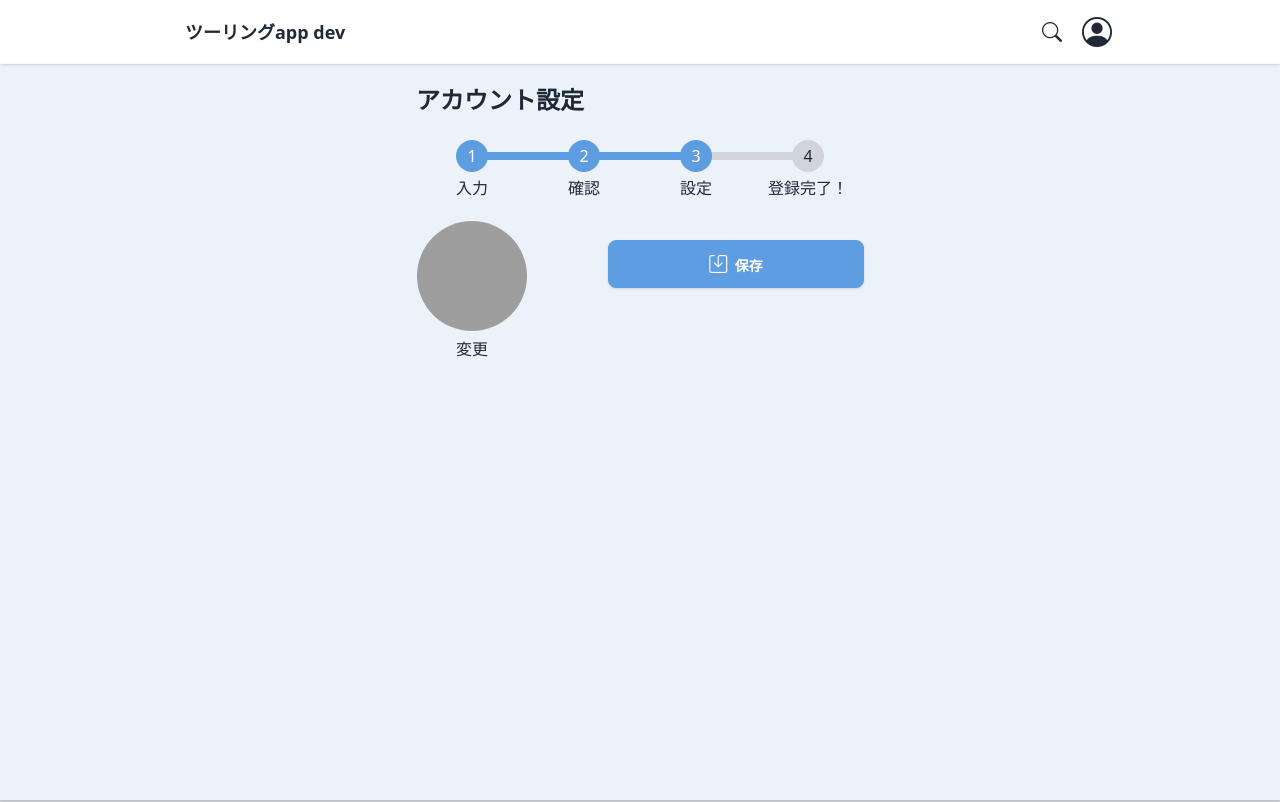
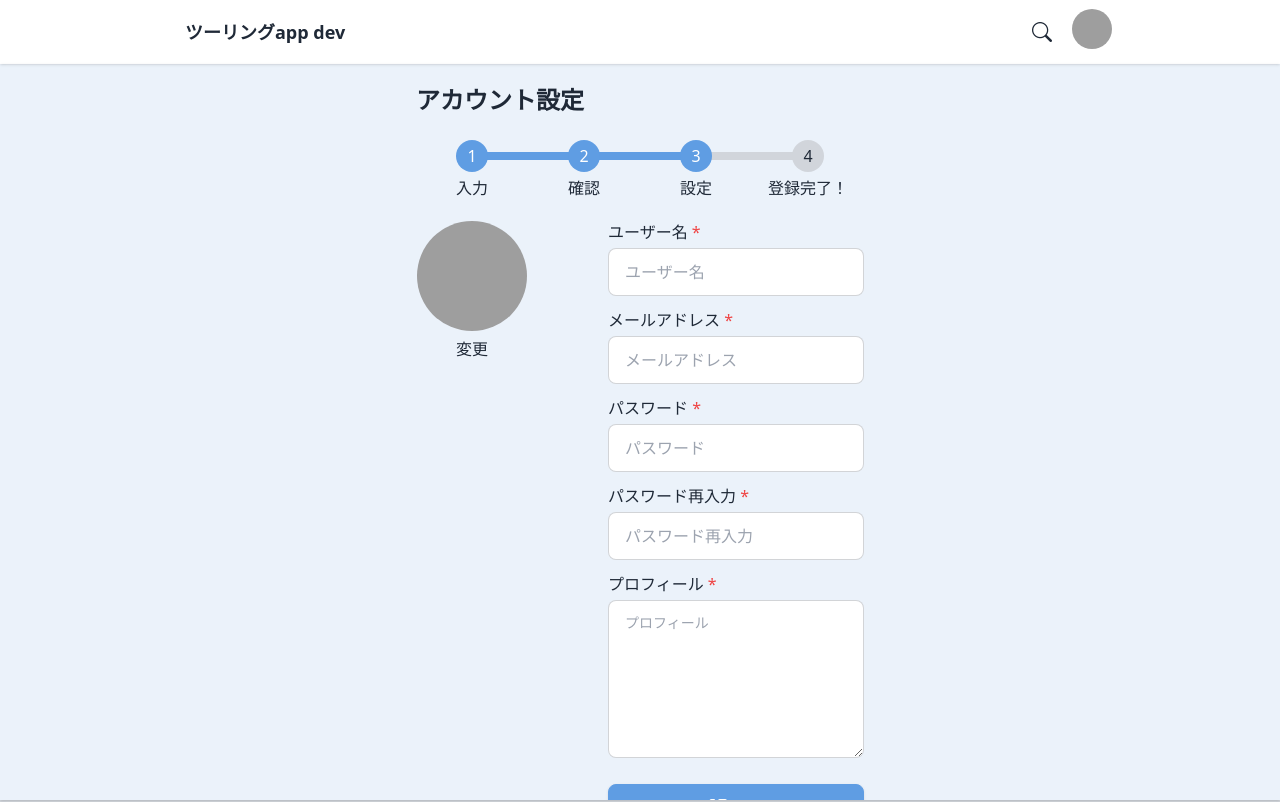
Before and after one commit to wollllll/touring_app, a Vue app in the folder client/: page /auth/setting in a window 1280 px wide. Shown: the top 802 px of the page. Built offline with nearby package versions, Linux system fonts and the light colour scheme; no server answers; grey boxes are pictures that could not be loaded.

Commit message:
ユーザー編集画面の修正

```diff
--- a/client/src/components/formParts/FormControl.vue
+++ b/client/src/components/formParts/FormControl.vue
@@ -1,5 +1,5 @@
 <template>
-  <div class="first:mt-0 w-full mt-1">
+  <div class="first:mt-0 w-full mt-3">
     <slot name="label" />
     <slot name="input" />
   </div>
--- a/client/src/components/formParts/Input.vue
+++ b/client/src/components/formParts/Input.vue
@@ -10,7 +10,7 @@ const props = defineProps({
 })
 
 const emit = defineEmits(['update:modelValue'])
-const text = computed({
+const value = computed({
   get: () => props.modelValue,
   set: (value) => {
     emit('update:modelValue', value)
@@ -25,6 +25,6 @@ const text = computed({
     :id="id"
     :disabled="disabled"
     class="input input-bordered w-full mt-1"
-    v-model="text"
+    v-model="value"
   />
 </template>
--- a/client/src/components/formParts/TextArea.vue
+++ b/client/src/components/formParts/TextArea.vue
@@ -1,24 +1,29 @@
 <script setup>
-import Base from '@/components/formParts/Base'
-import Label from '@/components/formParts/Label'
+import { computed } from 'vue'
 
 const props = defineProps({
-  label: String,
   id: String,
   placeholder: String,
   rows: Number,
   required: Boolean,
+  modelValue: String,
+})
+
+const emit = defineEmits(['update:modelValue'])
+const value = computed({
+  get: () => props.modelValue,
+  set: (value) => {
+    emit('update:modelValue', value)
+  },
 })
 </script>
 
 <template>
-  <Base>
-    <Label :for="id" :required="required">{{ label }}</Label>
   <textarea
     :placeholder="placeholder"
     :id="id"
     :rows="rows"
     class="textarea textarea-bordered w-full mt-1"
+    v-model="value"
   ></textarea>
-  </Base>
 </template>
--- a/client/src/components/users/Edit.vue
+++ b/client/src/components/users/Edit.vue
@@ -1,15 +1,15 @@
 <script setup>
 import PrimaryButton from '@/components/buttons/PrimaryButton'
+import FormControl from '@/components/formParts/FormControl'
 import Input from '@/components/formParts/Input'
 import Label from '@/components/formParts/Label'
 import TextArea from '@/components/formParts/TextArea'
 import Avatar from '@/components/users/Avatar'
 import IconWithText from '@/components/viewParts/IconWithText'
 import { authService } from '@/services/authService'
-import { computed, onBeforeMount, ref } from 'vue'
+import { computed } from 'vue'
 
-const user = ref({})
-user.value = computed(() => authService.getters.auth())
+const auth = computed(() => authService.getters.auth().value)
 </script>
 
 <template>
@@ -21,46 +21,72 @@ user.value = computed(() => authService.getters.auth())
       </div>
     </div>
     <div class="md:ml-20 w-full">
-      <!--        <FormControl>-->
-      <!--            <template #label>-->
-      <!--                <Label for="edit_user_name" :required="true">ユーザー名</Label>-->
-      <!--                <Input-->
-      <!--                    type="text"-->
-      <!--                    id="edit_user_name"-->
-      <!--                    placeholder="ユーザー名"-->
-      <!--                    :required="true"-->
-      <!--                    v-model="user.name"-->
-      <!--                />-->
-      <!--            </template>-->
-      <!--        </FormControl>-->
-      <!--      <Input-->
-      <!--        type="text"-->
-      <!--        label="ユーザー名"-->
-      <!--        id="edit_user_name"-->
-      <!--        placeholder="ユーザー名"-->
-      <!--        :required="true"-->
-      <!--        :value="user.name"-->
-      <!--      />-->
-      <!--      <Input-->
-      <!--        type="password"-->
-      <!--        label="パスワード"-->
-      <!--        id="edit_user_password"-->
-      <!--        placeholder="パスワード"-->
-      <!--        :required="true"-->
-      <!--      />-->
-      <!--      <Input-->
-      <!--        type="password"-->
-      <!--        label="パスワード再入力"-->
-      <!--        id="edit_user_password_confirm"-->
-      <!--        placeholder="パスワード再入力"-->
-      <!--        :required="true"-->
-      <!--      />-->
-      <!--      <TextArea-->
-      <!--        label="プロフィール"-->
-      <!--        id="edit_user_profile"-->
-      <!--        placeholder="プロフィール"-->
-      <!--        :rows="5"-->
-      <!--      />-->
+      <FormControl>
+        <template #label>
+          <Label for="edit_user_name" :required="true">ユーザー名</Label>
+        </template>
+        <template #input>
+          <Input
+            type="text"
+            id="edit_user_name"
+            placeholder="ユーザー名"
+            v-model="auth.name"
+          />
+        </template>
+      </FormControl>
+      <FormControl>
+        <template #label>
+          <Label for="edit_user_email" :required="true">メールアドレス</Label>
+        </template>
+        <template #input>
+          <Input
+            type="email"
+            id="edit_user_email"
+            placeholder="メールアドレス"
+            v-model="auth.email"
+          />
+        </template>
+      </FormControl>
+      <FormControl>
+        <template #label>
+          <Label for="edit_user_password" :required="true">パスワード</Label>
+        </template>
+        <template #input>
+          <Input
+            type="password"
+            id="edit_user_password"
+            placeholder="パスワード"
+          />
+        </template>
+      </FormControl>
+      <FormControl>
+        <template #label>
+          <Label for="edit_user_password_confirm" :required="true"
+            >パスワード再入力</Label
+          >
+        </template>
+        <template #input>
+          <Input
+            type="password"
+            id="edit_user_password_confirm"
+            placeholder="パスワード再入力"
+          />
+        </template>
+      </FormControl>
+      <FormControl>
+        <template #label>
+          <Label for="edit_user_profile" :required="true">プロフィール</Label>
+        </template>
+        <template #input>
+          <TextArea
+            label="プロフィール"
+            id="edit_user_profile"
+            placeholder="プロフィール"
+            :rows="5"
+            v-model="auth.profile"
+          />
+        </template>
+      </FormControl>
       <div class="mt-5 text-right">
         <PrimaryButton class="w-auto">
           <IconWithText icon-class="bi-save"> 保存 </IconWithText>
--- a/client/src/store/auth.js
+++ b/client/src/store/auth.js
@@ -1,7 +1,7 @@
 export const auth = {
   namespaced: true,
   state: {
-    auth: null,
+    auth: {},
   },
   getters: {
     auth: (state) => state.auth,
```
Lines whose indentation alone changed are shown as unchanged.
